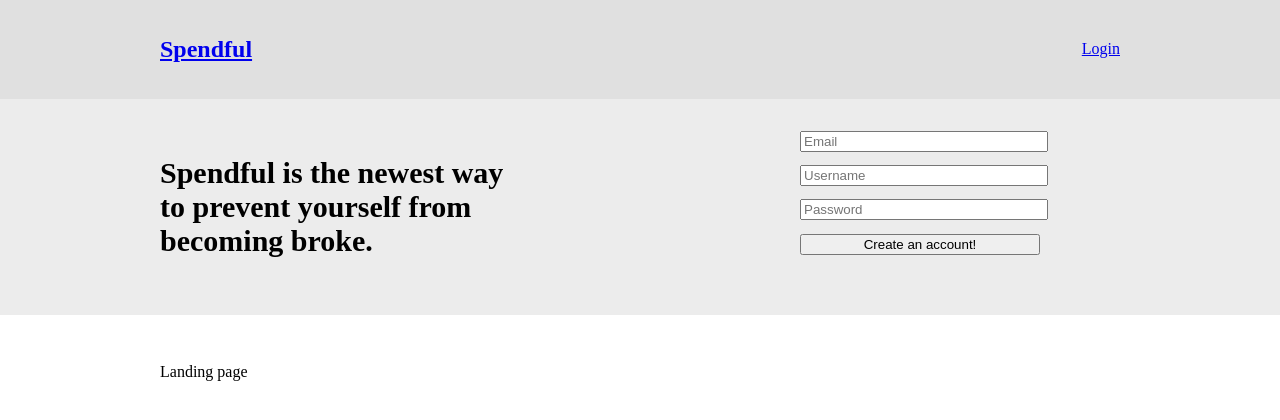
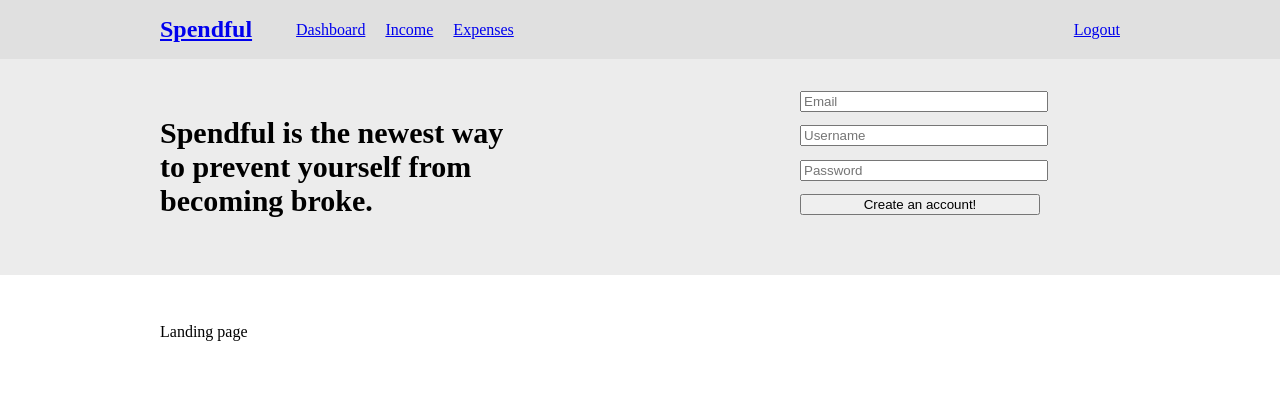
Before and after one commit to thinkful-ei-armadillo/spendful, a React (Create React App) app: page / in a window 1280 px wide. Shown: the top 420 px of the page. Built offline with nearby package versions, Linux system fonts and the light colour scheme.

Commit message:
added links to navbar

```diff
--- a/src/components/App.css
+++ b/src/components/App.css
@@ -6,7 +6,7 @@ nav {
   background-color: #e0e0e0;
 }
 
-nav div {
+nav > div {
   max-width: 60em;
   margin: 0 auto;
   padding: 1em 2em;
@@ -15,8 +15,21 @@ nav div {
   align-items: center;
 }
 
+nav h1 {
+  margin: 0 1em 0 0;
+}
+
 nav a {
   display: block;
+}
+
+.nav-left {
+  display: flex;
+  align-items: center;
+}
+
+.nav-left a {
+  margin: 0 1.25em 0 0;
 }
 
 main {
--- a/src/components/App.js
+++ b/src/components/App.js
@@ -2,27 +2,38 @@ import React, { Component } from 'react';
 import { Switch, Route, Link } from 'react-router-dom';
 import LandingPage from '../routes/LandingPage';
 import LoginPage from '../routes/LoginPage';
+import IncomePage from '../routes/IncomePage';
 import './App.css';
 
 class App extends Component {
   render() {
-    const isLoggedIn = false;
+    const isLoggedIn = true;
+    const navLinks = <>
+      <Link to="/dashboard">Dashboard</Link>
+      <Link to="/income">Income</Link>
+      <Link to="/expenses">Expenses</Link>
+    </>;
 
     return <>
       <nav>
         <div>
-          <Link to="/"><h1>Spendful</h1></Link>
-
-          {isLoggedIn
-            ? <Link to="/logout">Logout</Link>
-            : <Link to="/login">Login</Link>}
+          <div className="nav-left">
+            <Link to="/"><h1>Spendful</h1></Link>
+            {isLoggedIn ? navLinks : ''}
+          </div>
+          <div className="nav-right">
+            {isLoggedIn
+              ? <Link to="/logout">Logout</Link>
+              : <Link to="/login">Login</Link>}
+          </div>
         </div>
       </nav>
 
       <div id="app-container">
         <Switch>
           <Route exact path="/" component={LandingPage} />
-          <Route path="/login" component={LoginPage} />
+          <Route exact path="/login" component={LoginPage} />
+          <Route exact path="/income" component={IncomePage} />
         </Switch>
       </div>
     </>;
```
